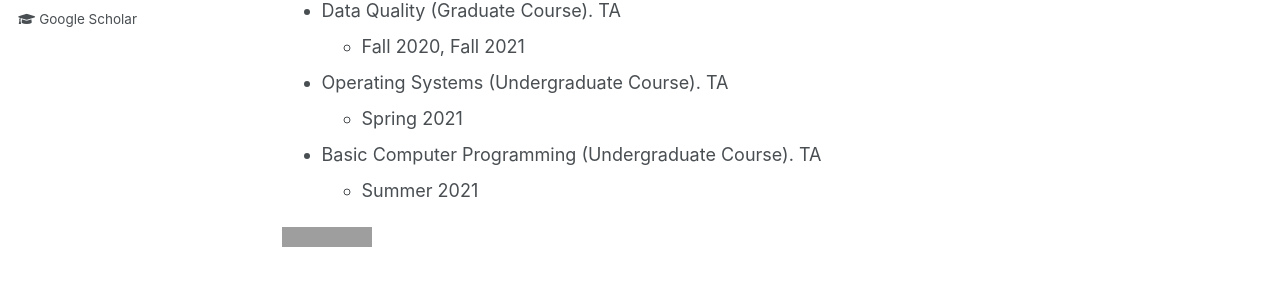
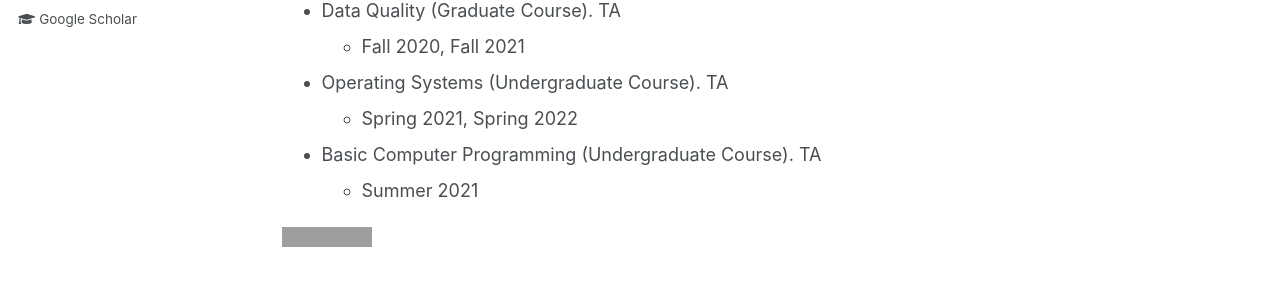
Before and after one commit to jwzheng96/jwzheng96.github.io, a Jekyll site: the page built from _pages/about.md, in a window 1280 px wide and 900 px high, scrolled down 610 px. Shown: the part 438-739 px from the top of the window. Built offline with Jekyll 4.4.1, drawn with Linux system fonts in a browser that asks for light colours; grey boxes are pictures that could not be loaded.

Commit message:
add 2022 Spring TA course info

```diff
--- a/_pages/about.md
+++ b/_pages/about.md
@@ -35,7 +35,7 @@ My research interests lie in the intersection of cloud computing, networking, an
 * Data Quality (Graduate Course). TA
     * Fall 2020, Fall 2021
 * Operating Systems (Undergraduate Course). TA
-    * Spring 2021
+    * Spring 2021, Spring 2022
 * Basic Computer Programming (Undergraduate Course). TA
     * Summer 2021
 
```
Also changed, not shown: main.md (+1 -1 lines).
